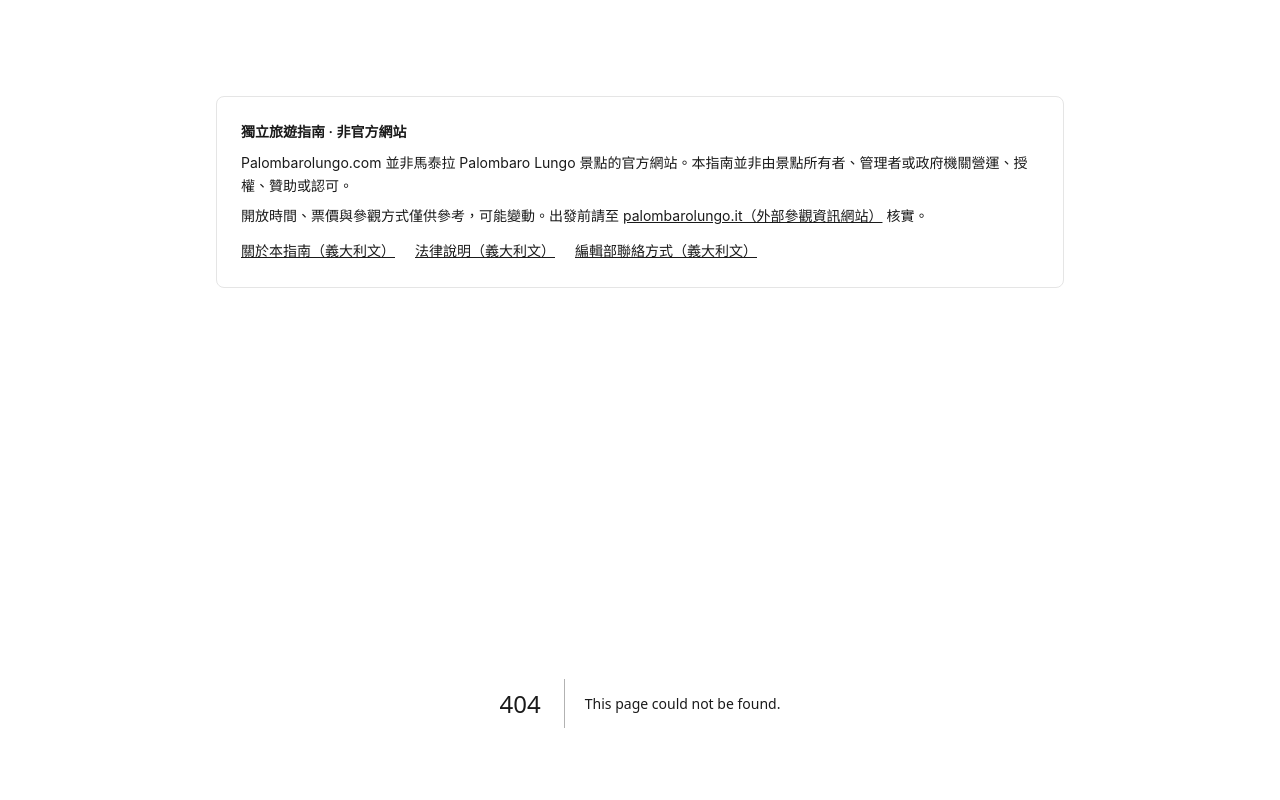
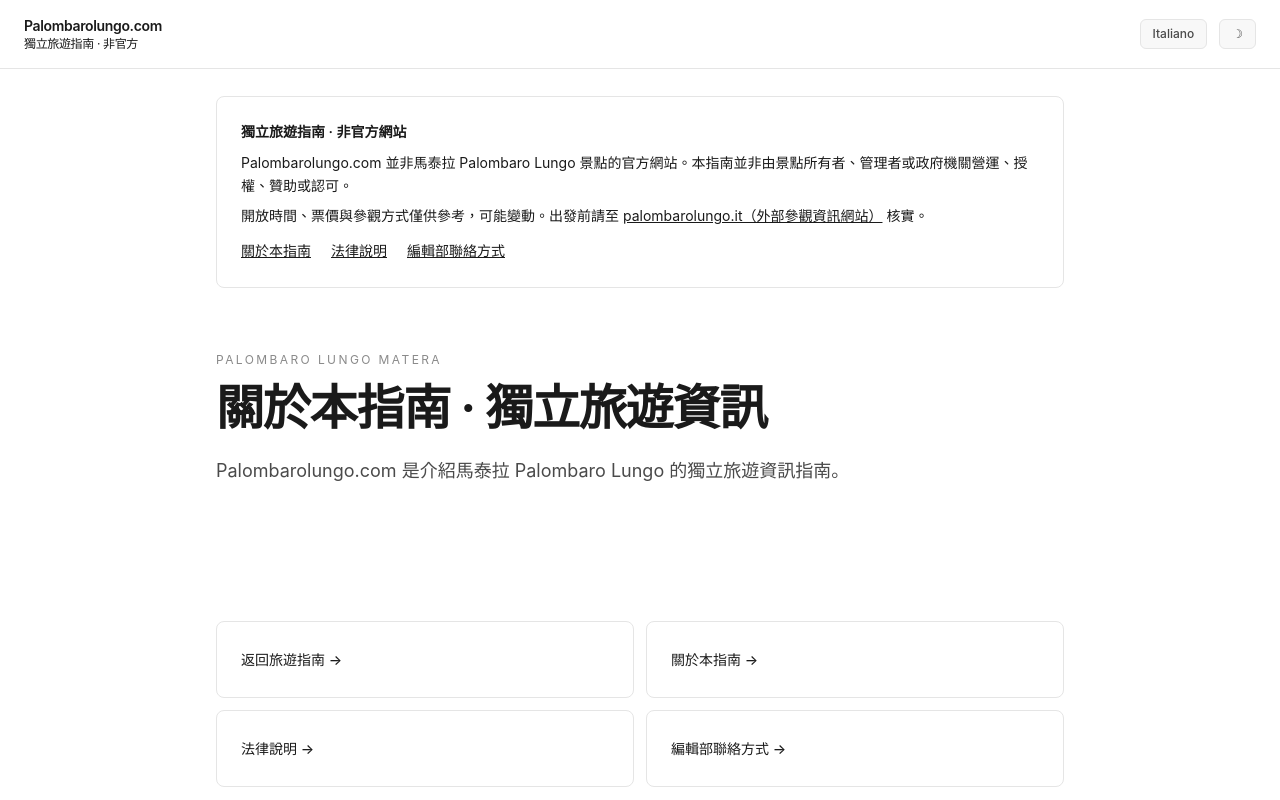
Before and after one commit to n20186005-hash/palombarolungo, a Next.js app: page /zh-hant/chi-siamo/ in a window 1280 px wide. Before the commit this address had no page. Shown: the top 800 px of the page. Built offline with nearby package versions, Linux system fonts and the light colour scheme.

Commit message:
Add Traditional Chinese guide identity pages
Localize about, legal and editorial contact pages, link them from Chinese views, and add reciprocal language metadata.

```diff
--- /dev/null
+++ b/src/app/[locale]/chi-siamo/page.tsx
@@ -0,0 +1,55 @@
+import type { Metadata } from 'next';
+import { unstable_setRequestLocale } from 'next-intl/server';
+import GuidePageTemplate from '@/components/GuidePageTemplate';
+import { absoluteUrl } from '@/lib/site';
+
+export function generateStaticParams() {
+  return [{ locale: 'zh-hant' }];
+}
+
+export const metadata: Metadata = {
+  title: '關於本指南｜獨立非官方旅遊資訊',
+  description: '認識 Palombarolungo.com 的獨立編輯立場、資訊來源與更正方式。',
+  alternates: {
+    canonical: absoluteUrl('/zh-hant/chi-siamo/'),
+    languages: { it: absoluteUrl('/chi-siamo/'), 'zh-Hant': absoluteUrl('/zh-hant/chi-siamo/') },
+  },
+};
+
+export default function Page() {
+  unstable_setRequestLocale('zh-hant');
+  return (
+    <GuidePageTemplate
+      locale="zh-hant"
+      title="關於本指南 · 獨立旅遊資訊"
+      intro="Palombarolungo.com 是介紹馬泰拉 Palombaro Lungo 的獨立旅遊資訊指南。"
+      links={[
+        { href: '/zh-hant/', label: '返回旅遊指南' },
+        { href: '/zh-hant/chi-siamo/', label: '關於本指南' },
+        { href: '/zh-hant/note-legali/', label: '法律說明' },
+        { href: '/zh-hant/contatti/', label: '編輯部聯絡方式' },
+      ]}
+      sections={[
+        {
+          title: '獨立身分',
+          paragraphs: [
+            '本站是第三方資訊刊物，並非景點官方網站。本站並非由 Palombaro Lungo 的所有者或管理者營運、授權、贊助或認可，也不代表政府機關或官方旅遊組織。',
+          ],
+        },
+        {
+          title: '編輯方式',
+          paragraphs: [
+            '本站整理公開資訊，為旅客提供參考，並在指南中標示資料來源。開放時間、票價、參觀方式、聯絡資訊及評價可能變動；出發前請向相關服務方核實。',
+            '使用景點名稱是為了說明本指南介紹的地點，並不表示編輯部擁有該文化景點或代表其管理者。',
+          ],
+        },
+        {
+          title: '更正與透明度',
+          paragraphs: [
+            '若發現錯誤、過期資訊或權利相關問題，請透過「編輯部聯絡方式」頁面通知我們。本站不販售門票，也不處理參觀、預約或退款。',
+          ],
+        },
+      ]}
+    />
+  );
+}
--- /dev/null
+++ b/src/app/[locale]/contatti/page.tsx
@@ -0,0 +1,49 @@
+import type { Metadata } from 'next';
+import { unstable_setRequestLocale } from 'next-intl/server';
+import GuidePageTemplate from '@/components/GuidePageTemplate';
+import { absoluteUrl, siteConfig } from '@/lib/site';
+
+export function generateStaticParams() {
+  return [{ locale: 'zh-hant' }];
+}
+
+export const metadata: Metadata = {
+  title: '聯絡方式｜編輯部與景點資訊',
+  description: '分辨獨立指南編輯部與景點參觀服務的聯絡方式。',
+  alternates: {
+    canonical: absoluteUrl('/zh-hant/contatti/'),
+    languages: { it: absoluteUrl('/contatti/'), 'zh-Hant': absoluteUrl('/zh-hant/contatti/') },
+  },
+};
+
+export default function Page() {
+  unstable_setRequestLocale('zh-hant');
+  return (
+    <GuidePageTemplate
+      locale="zh-hant"
+      title="聯絡方式 · 編輯部與景點資訊"
+      intro="本指南編輯部與景點參觀服務方是不同的聯絡對象。請選擇適合的管道。"
+      links={[
+        { href: '/zh-hant/', label: '返回旅遊指南' },
+        { href: '/zh-hant/chi-siamo/', label: '關於本指南' },
+        { href: '/zh-hant/note-legali/', label: '法律說明' },
+        { href: '/zh-hant/contatti/', label: '編輯部聯絡方式' },
+      ]}
+      sections={[
+        {
+          title: 'palombarolungo.com 編輯部',
+          paragraphs: [
+            `若要更正文字、反映圖片與著作權問題，或詢問本指南的內容，請寄信至 ${siteConfig.editorialEmail}，並附上頁面網址及問題說明。`,
+            '此信箱屬於獨立指南編輯部，並非 Palombaro Lungo 景點的聯絡方式。編輯部無法處理門票、參觀、預約或退款。請勿寄送身分證件或付款資料。',
+          ],
+        },
+        {
+          title: '景點與參觀資訊',
+          paragraphs: [
+            '請到外部網站 palombarolungo.it 查看開放時間、參觀方式及其公布的最新聯絡資訊。該網站與本指南無關；其聯絡方式也不是本站編輯部的聯絡方式。',
+          ],
+        },
+      ]}
+    />
+  );
+}
--- /dev/null
+++ b/src/app/[locale]/note-legali/page.tsx
@@ -0,0 +1,61 @@
+import type { Metadata } from 'next';
+import { unstable_setRequestLocale } from 'next-intl/server';
+import GuidePageTemplate from '@/components/GuidePageTemplate';
+import { absoluteUrl } from '@/lib/site';
+
+export function generateStaticParams() {
+  return [{ locale: 'zh-hant' }];
+}
+
+export const metadata: Metadata = {
+  title: '法律說明｜非官方網站',
+  description: '關於本指南的獨立身分、參觀資訊、第三方內容權利及外部連結。',
+  alternates: {
+    canonical: absoluteUrl('/zh-hant/note-legali/'),
+    languages: { it: absoluteUrl('/note-legali/'), 'zh-Hant': absoluteUrl('/zh-hant/note-legali/') },
+  },
+};
+
+export default function Page() {
+  unstable_setRequestLocale('zh-hant');
+  return (
+    <GuidePageTemplate
+      locale="zh-hant"
+      title="法律說明 · 非官方網站"
+      intro="以下說明本指南的獨立身分、資訊用途及第三方內容。"
+      links={[
+        { href: '/zh-hant/', label: '返回旅遊指南' },
+        { href: '/zh-hant/chi-siamo/', label: '關於本指南' },
+        { href: '/zh-hant/note-legali/', label: '法律說明' },
+        { href: '/zh-hant/contatti/', label: '編輯部聯絡方式' },
+      ]}
+      sections={[
+        {
+          title: '並無官方關聯',
+          paragraphs: [
+            'Palombarolungo.com 並非馬泰拉 Palombaro Lungo 的官方網站。本站並非由景點所有者、管理者或政府機關營運、授權、贊助或認可；編輯部亦不代表他們行事。',
+          ],
+        },
+        {
+          title: '參觀資訊',
+          paragraphs: [
+            '開放時間、票價、優惠、無障礙設施及參觀方式僅供參考，不構成官方公告、售票要約或入場保證。出發前請到外部網站 palombarolungo.it 核實最新資訊。參觀服務由景點管理方提供；本站不販售門票，也不處理預約。',
+          ],
+        },
+        {
+          title: '名稱、圖片與權利',
+          paragraphs: [
+            '本站使用景點名稱僅為辨識所介紹的地點。商標、照片、地圖及其他第三方內容的權利歸各自權利人所有；標示來源不等於取得授權或使用許可。',
+            '若要提出著作權問題，請提供聯絡方式、頁面網址、涉及的內容，以及可說明權利歸屬或代理權的資料。編輯部將查看通知，並評估更正或移除。',
+          ],
+        },
+        {
+          title: '外部連結與責任',
+          paragraphs: [
+            '外部網站由第三方經營，適用其各自的條款與隱私政策。提供連結不表示合作或認可。本指南僅供資訊參考；適用法律規定的權利與責任不受影響。',
+          ],
+        },
+      ]}
+    />
+  );
+}
--- a/src/app/chi-siamo/page.tsx
+++ b/src/app/chi-siamo/page.tsx
@@ -8,7 +8,10 @@ import { absoluteUrl } from '@/lib/site';
 export const metadata: Metadata = {
   title: "Chi siamo · Guida indipendente",
   description: "Palombarolungo.com è una guida turistica indipendente dedicata alla storia e alla visita del Palombaro Lungo di Matera.",
-  alternates: { canonical: absoluteUrl('/chi-siamo/') },
+  alternates: {
+    canonical: absoluteUrl('/chi-siamo/'),
+    languages: { it: absoluteUrl('/chi-siamo/'), 'zh-Hant': absoluteUrl('/zh-hant/chi-siamo/') },
+  },
 };
 
 export default function Page() {
--- a/src/app/contatti/page.tsx
+++ b/src/app/contatti/page.tsx
@@ -8,7 +8,10 @@ import { absoluteUrl } from '@/lib/site';
 export const metadata: Metadata = {
   title: "Contatti · Redazione e sito culturale",
   description: "Scegli il contatto corretto: la redazione di questa guida e i responsabili delle visite sono soggetti distinti.",
-  alternates: { canonical: absoluteUrl('/contatti/') },
+  alternates: {
+    canonical: absoluteUrl('/contatti/'),
+    languages: { it: absoluteUrl('/contatti/'), 'zh-Hant': absoluteUrl('/zh-hant/contatti/') },
+  },
 };
 
 export default function Page() {
--- a/src/app/note-legali/page.tsx
+++ b/src/app/note-legali/page.tsx
@@ -8,7 +8,10 @@ import { absoluteUrl } from '@/lib/site';
 export const metadata: Metadata = {
   title: "Note legali · Sito non ufficiale",
   description: "Informazioni sull’identità di questa guida, sull’uso dei contenuti e sui riferimenti esterni.",
-  alternates: { canonical: absoluteUrl('/note-legali/') },
+  alternates: {
+    canonical: absoluteUrl('/note-legali/'),
+    languages: { it: absoluteUrl('/note-legali/'), 'zh-Hant': absoluteUrl('/zh-hant/note-legali/') },
+  },
 };
 
 export default function Page() {
--- a/src/app/sitemap.ts
+++ b/src/app/sitemap.ts
@@ -5,7 +5,10 @@ export default function sitemap(): MetadataRoute.Sitemap {
   const lastModified = new Date();
 
   return [
-    ...['chi-siamo', 'note-legali', 'contatti'].map((slug) => ({ url: absoluteUrl(`/${slug}/`), lastModified, changeFrequency: 'monthly' as const, priority: 0.4 })),
+    ...['chi-siamo', 'note-legali', 'contatti'].flatMap((slug) => [
+      { url: absoluteUrl(`/${slug}/`), lastModified, changeFrequency: 'monthly' as const, priority: 0.4 },
+      { url: absoluteUrl(`/zh-hant/${slug}/`), lastModified, changeFrequency: 'monthly' as const, priority: 0.4 },
+    ]),
     {
       url: absoluteUrl('/'),
       lastModified,
--- a/src/components/Footer.tsx
+++ b/src/components/Footer.tsx
@@ -27,9 +27,9 @@ export default function Footer({ locale }: { locale: string }) {
 
       <div className="flex flex-col md:flex-row items-center justify-between gap-6 mb-8">
         <div className="flex flex-wrap items-center gap-4 text-xs" style={{ color: 'var(--color-text-muted)' }}>
-          <Link href="/chi-siamo/" className="hover:underline">{locale === 'zh-hant' ? '關於本指南（義大利文）' : 'Chi siamo'}</Link>
-          <Link href="/note-legali/" className="hover:underline">{locale === 'zh-hant' ? '法律說明（義大利文）' : 'Note legali'}</Link>
-          <Link href="/contatti/" className="hover:underline">{locale === 'zh-hant' ? '編輯部聯絡方式（義大利文）' : 'Contatti della redazione'}</Link>
+          <Link href={locale === 'zh-hant' ? '/zh-hant/chi-siamo/' : '/chi-siamo/'} className="hover:underline">{locale === 'zh-hant' ? '關於本指南' : 'Chi siamo'}</Link>
+          <Link href={locale === 'zh-hant' ? '/zh-hant/note-legali/' : '/note-legali/'} className="hover:underline">{locale === 'zh-hant' ? '法律說明' : 'Note legali'}</Link>
+          <Link href={locale === 'zh-hant' ? '/zh-hant/contatti/' : '/contatti/'} className="hover:underline">{locale === 'zh-hant' ? '編輯部聯絡方式' : 'Contatti della redazione'}</Link>
           <Link href={`/${locale}/privacy-policy/`} className="hover:underline">
             {t('privacyPolicy')}
           </Link>
--- a/src/components/GuidePageTemplate.tsx
+++ b/src/components/GuidePageTemplate.tsx
@@ -27,15 +27,17 @@ export default function GuidePageTemplate({
   intro,
   sections,
   links,
+  locale = 'it',
 }: {
   title: string;
   intro: string;
   sections: Section[];
   links: LinkItem[];
+  locale?: 'it' | 'zh-hant';
 }) {
   return (
     <main>
-      <SiteHeader locale="it" homeHref="/" />
+      <SiteHeader locale={locale} homeHref={locale === 'it' ? '/' : '/zh-hant/'} />
 
       <section className="section-container pt-8 pb-10 md:pt-12">
         <div className="max-w-4xl">
@@ -83,7 +85,7 @@ export default function GuidePageTemplate({
         </section>
       ))}
 
-      <Footer locale="it" />
+      <Footer locale={locale} />
     </main>
   );
 }
--- a/src/components/IndependenceNotice.tsx
+++ b/src/components/IndependenceNotice.tsx
@@ -31,9 +31,9 @@ export default function IndependenceNotice() {
           {isChinese ? ' 核實。' : '.'}
         </p>
         <nav aria-label={isChinese ? '本指南資訊' : 'Informazioni sulla guida'} className="flex flex-wrap gap-x-5 gap-y-2 mt-3">
-          <Link href="/chi-siamo/" className="underline">{isChinese ? '關於本指南（義大利文）' : 'Chi siamo'}</Link>
-          <Link href="/note-legali/" className="underline">{isChinese ? '法律說明（義大利文）' : 'Note legali'}</Link>
-          <Link href="/contatti/" className="underline">{isChinese ? '編輯部聯絡方式（義大利文）' : 'Contatti della redazione'}</Link>
+          <Link href={isChinese ? '/zh-hant/chi-siamo/' : '/chi-siamo/'} className="underline">{isChinese ? '關於本指南' : 'Chi siamo'}</Link>
+          <Link href={isChinese ? '/zh-hant/note-legali/' : '/note-legali/'} className="underline">{isChinese ? '法律說明' : 'Note legali'}</Link>
+          <Link href={isChinese ? '/zh-hant/contatti/' : '/contatti/'} className="underline">{isChinese ? '編輯部聯絡方式' : 'Contatti della redazione'}</Link>
         </nav>
       </div>
     </aside>
--- a/src/components/LanguageToggle.tsx
+++ b/src/components/LanguageToggle.tsx
@@ -11,8 +11,9 @@ export default function LanguageToggle({ locale }: { locale: string }) {
     const segments = pathname.split('/').filter(Boolean);
     const hasLocalePrefix = segments[0] === 'it' || segments[0] === 'zh-hant';
 
+    const guideInfoPage = ['chi-siamo', 'note-legali', 'contatti'].includes(segments[0]);
     if (!hasLocalePrefix) {
-      return targetLocale === 'it' ? '/' : `/${targetLocale}/`;
+      return targetLocale === 'it' ? '/' : guideInfoPage ? `/${targetLocale}/${segments[0]}/` : `/${targetLocale}/`;
     }
 
     const remainingSegments = segments.slice(1);
```
Also changed, not shown: 1 other file (tests, documents, lock files or other folders).
